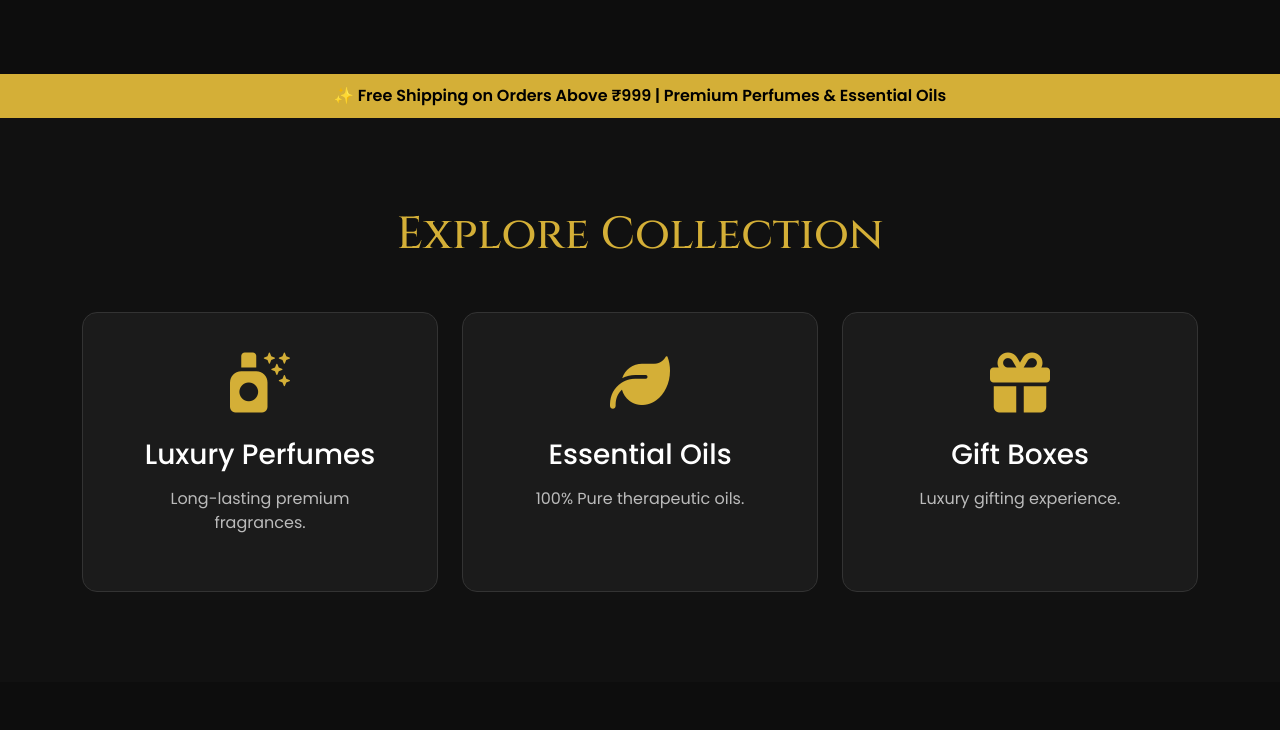
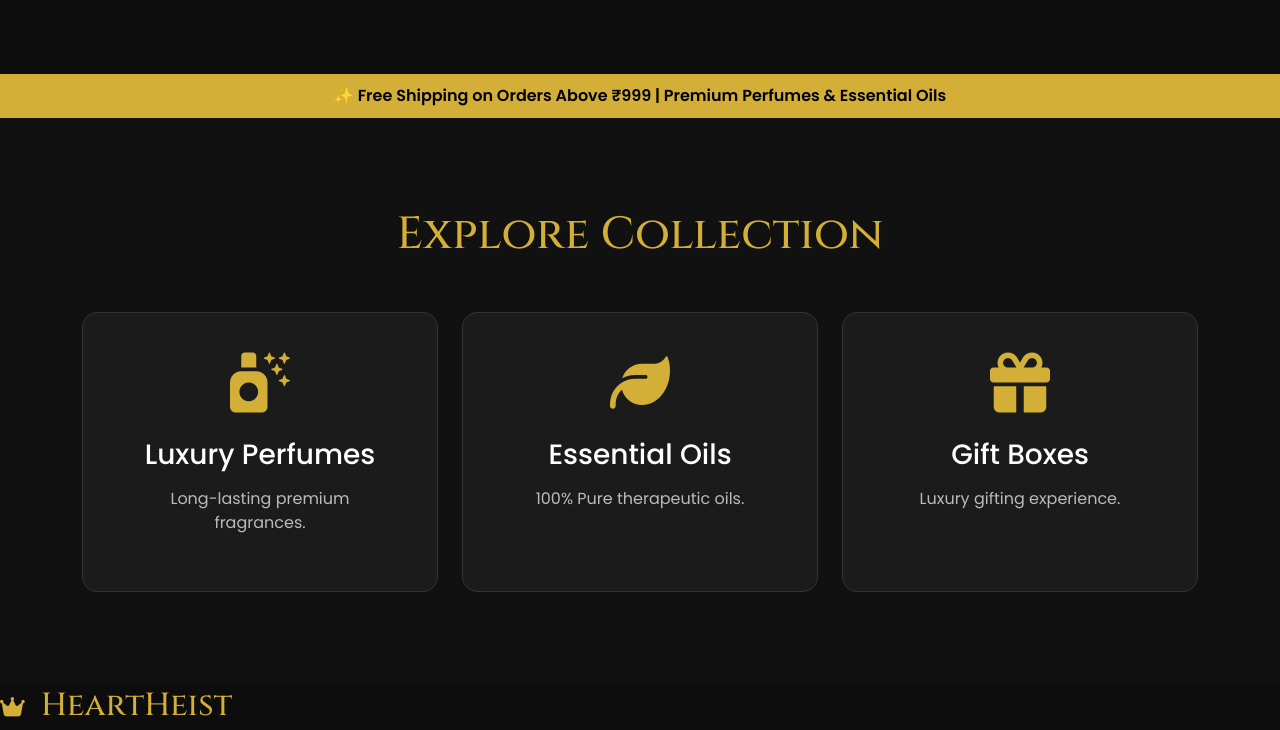
Before and after one commit to heartheist/heartheist, a plain HTML site: page index.html in a window 1280 px wide. Shown: the part 802-1532 px from the top of the page. Before the commit the page ends 1484 px from the top, so only its background shows below. Drawn offline with nearby package versions, Linux system fonts and the light colour scheme.

Commit message:
Describe the feature

```diff
--- a/css/style.css
+++ b/css/style.css
@@ -150,3 +150,8 @@ margin-bottom:15px;
 color:#bbb;
 
 }
+.logo i{
+    color:#D4AF37;
+    margin-right:8px;
+    font-size:22px;
+}
--- a/index.html
+++ b/index.html
@@ -142,3 +142,6 @@ Explore Collection
 </div>
 
 </section>
+<a class="navbar-brand logo" href="#">
+    <i class="fa-solid fa-crown"></i> HeartHeist
+</a>
```
Also changed, not shown: about.html (added), contact.html (added), css/footer.css (added), css/hero.css (added), css/navbar.css (added), js/animation.js (added), js/cart.js (added), shop.html (added), 4 other files.
